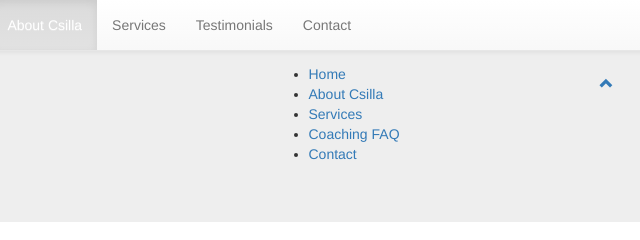
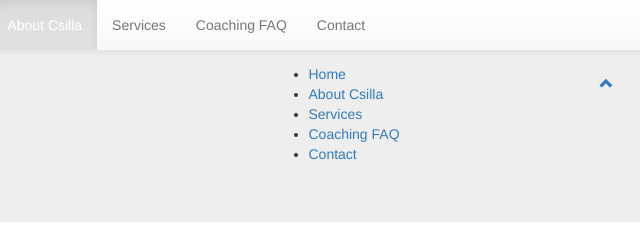
Before and after one commit to xenonev/it502, a plain HTML site: page about.html in a window 1280 px wide. Shown: the full height of the page, 289-929 px from the left. Drawn offline with nearby package versions, Linux system fonts and the light colour scheme.

Commit message:
Update about.html

```diff
--- a/about.html
+++ b/about.html
@@ -27,7 +27,7 @@
                     <li><a href="index.html">Home</a></li>
                     <li class="active"><a href="pages/about.html">About Csilla</a></li>
                     <li><a href="pages/services.html">Services</a></li>
-                    <li><a href="pages/testimonials.html">Testimonials</a></li>
+                    <li><a href="pages/coachingfaq.html">Coaching FAQ</a></li>
                     <li><a href="pages/contact.html">Contact</a></li>
                 </ul>
             </div>
```
